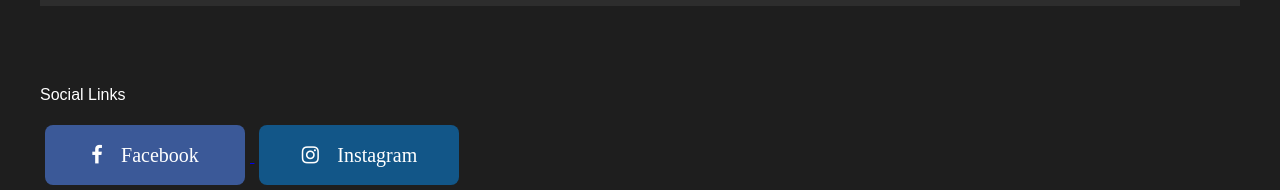
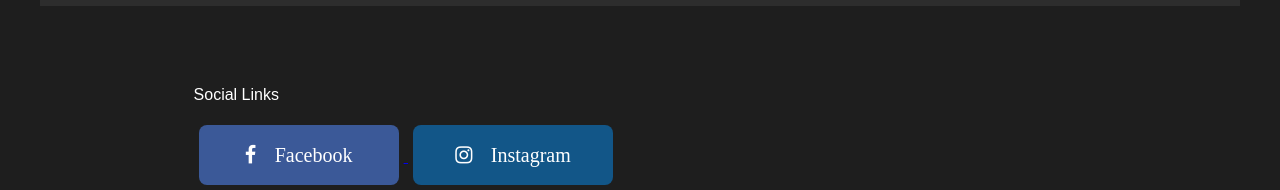
Before and after one commit to DenyaSonata/DenyaSonata.github.io, a plain HTML site: page index.html in a window 1280 px wide. Shown: the part 952-1142 px from the top of the page. Drawn offline with Linux system fonts and the light colour scheme.

Commit message:
Update index.html

```diff
--- a/index.html
+++ b/index.html
@@ -122,7 +122,7 @@
         <img src="https://i.imgur.com/rcPjM4a.jpeg" alt="OMANAS 2023 Art Concept" width="400" height="400">
         <img src="https://i.imgur.com/YiNhgme.jpeg" alt="Peanutiess" width="400" height="400">
     </div>
-    <div class="social-links" style="margin-top: 5%;">
+    <div class="social-links" style="margin-top: 5%; margin-left: 12%; margin-right: 12%;">
         <p>Social Links</p>
         <a href="https://www.facebook.com/profile.php?id=61552469131463">
             <button class="fa fa-facebook">ㅤFacebook</button>
```
